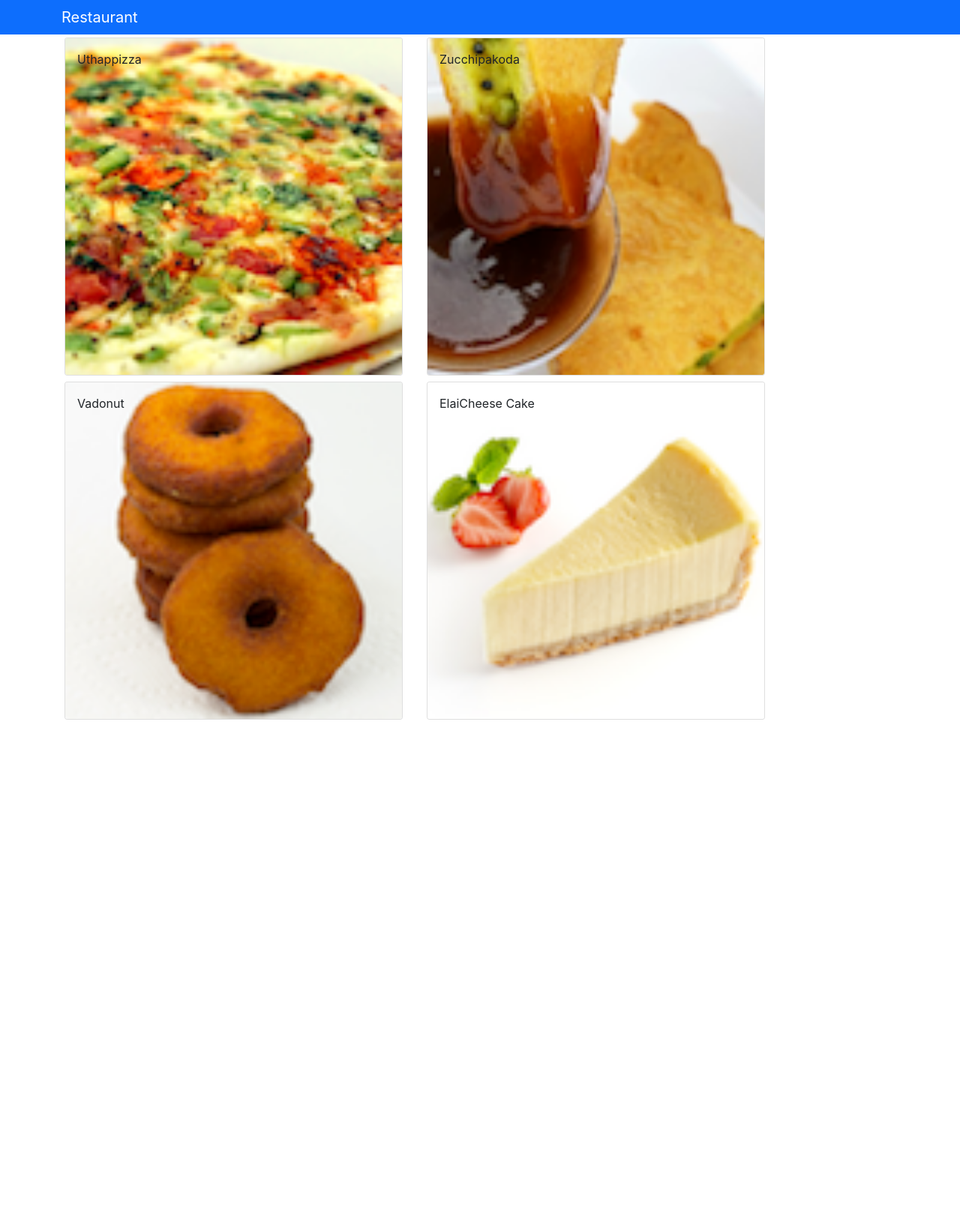
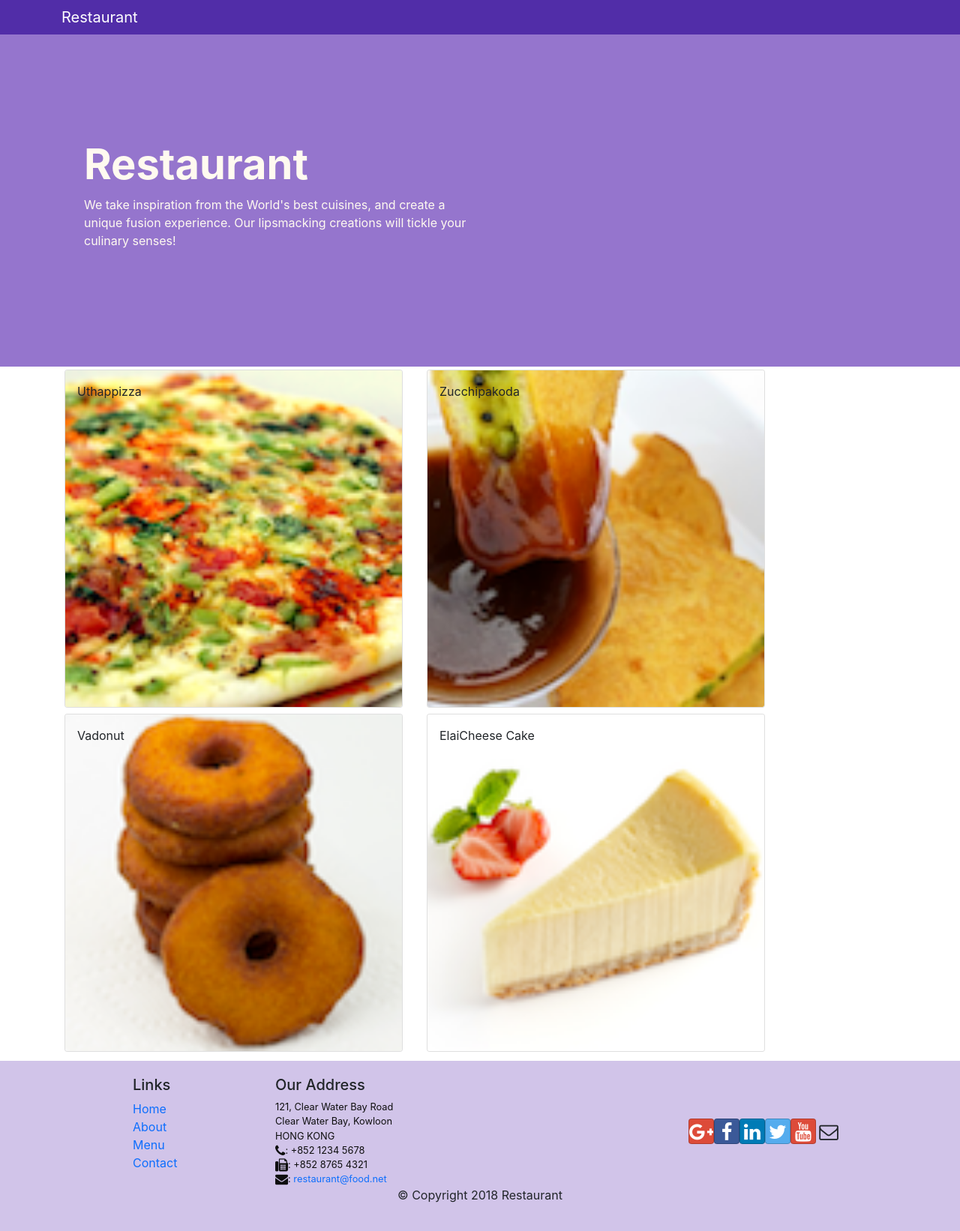
Before and after one commit to Volvram/Restaurant, a React (Create React App) app: page / in a window 1280 px wide. Shown: the whole page at 75% size. Before the commit the page ends 972 px from the top, so only its background shows below. Built offline with nearby package versions, Linux system fonts and the light colour scheme.

Commit message:
Added Header and Footer components

```diff
--- a/package.json
+++ b/package.json
@@ -7,11 +7,13 @@
     "@testing-library/react": "^13.3.0",
     "@testing-library/user-event": "^13.5.0",
     "bootstrap": "^5.1.3",
+    "bootstrap-social": "^5.1.1",
+    "font-awesome": "^4.7.0",
     "react": "^18.2.0",
     "react-dom": "^18.2.0",
     "react-popper": "^2.3.0",
     "react-scripts": "5.0.1",
-    "reactstrap": "^9.1.1",
+    "reactstrap": "^9.1.3",
     "web-vitals": "^2.1.4"
   },
   "scripts": {
--- a/src/App.css
+++ b/src/App.css
@@ -1,3 +1,40 @@
 li{
   list-style-type: none;
 }
+.row-header{
+  margin:0px auto;
+  padding:0px auto;
+}
+
+.row-content {
+  margin:0px auto;
+  padding: 50px 0px 50px 0px;
+  border-bottom: 1px ridge;
+  min-height:400px;
+}
+
+.footer{
+  background-color: #D1C4E9;
+  margin:0px auto;
+  padding: 20px 0px 20px 0px;
+}
+.jumbotron {
+  padding:70px 30px 70px 30px !important;
+  margin:0px auto !important;
+  background: #9575CD !important;
+  color:floralwhite !important;
+}
+
+address{
+  font-size:80%;
+  margin:0px;
+  color:#0f0f0f;
+}
+
+.navbar-dark {
+  background-color: #512DA8;
+}
+
+.href-without-underline{
+  text-decoration: none;
+}
--- /dev/null
+++ b/src/components/FooterComponent.js
@@ -0,0 +1,50 @@
+import React, { Component } from "react";
+
+function Footer(props){
+    return(
+        <div className="footer">
+            <div className="container">
+                <div className="row justify-content-center">
+                    <div className="col-4 offset-1 col-sm-2">
+                        <h5>Links</h5>
+                        <ul className="list-unstyled">
+                            <li><a className="href-without-underline" href="#">Home</a></li>
+                            <li><a className="href-without-underline" href="#">About</a></li>
+                            <li><a className="href-without-underline" href="#">Menu</a></li>
+                            <li><a className="href-without-underline" href="contactus.html">Contact</a></li>
+                        </ul>
+                    </div>
+                    <div className="col-7 col-sm-5">
+                        <h5>Our Address</h5>
+                        <address>
+                        121, Clear Water Bay Road<br />
+                        Clear Water Bay, Kowloon<br />
+                        HONG KONG<br />
+                        <i className="fa fa-phone fa-lg"></i>: +852 1234 5678<br />
+                        <i className="fa fa-fax fa-lg"></i>: +852 8765 4321<br />
+                        <i className="fa fa-envelope fa-lg"></i>: <a className="href-without-underline" href="mailto:restaurant@food.net">
+                            restaurant@food.net</a>
+                        </address>
+                    </div>
+                    <div className="col-12 col-sm-4 align-self-center">
+                        <div className="text-center">
+                            <a className="btn btn-social-icon btn-google" href="http://google.com/+"><i className="fa fa-google-plus"></i></a>
+                            <a className="btn btn-social-icon btn-facebook" href="http://www.facebook.com/profile.php?id="><i className="fa fa-facebook"></i></a>
+                            <a className="btn btn-social-icon btn-linkedin" href="http://www.linkedin.com/in/"><i className="fa fa-linkedin"></i></a>
+                            <a className="btn btn-social-icon btn-twitter" href="http://twitter.com/"><i className="fa fa-twitter"></i></a>
+                            <a className="btn btn-social-icon btn-google" href="http://youtube.com/"><i className="fa fa-youtube"></i></a>
+                            <a className="btn btn-social-icon" href="mailto:"><i className="fa fa-envelope-o"></i></a>
+                        </div>
+                    </div>
+                </div>
+                <div className="row justify-content-center">
+                    <div className="col-auto">
+                        <p>© Copyright 2018 Restaurant</p>
+                    </div>
+                </div>
+            </div>
+        </div>
+    );
+}
+
+export default Footer;
--- /dev/null
+++ b/src/components/HeaderComponent.js
@@ -0,0 +1,26 @@
+import React, { Component } from "react";
+import { Navbar, NavbarBrand } from 'reactstrap';
+
+class Header extends Component {
+    render(){
+        return(
+            <>
+                <Navbar dark >
+                    <div className='container'>
+                        <NavbarBrand href="/">Restaurant</NavbarBrand>
+                    </div>
+                </Navbar>
+                <div className="jumbotron container-fluid bg-light text-dark p-5">
+                    <div className="jumbotron row row-header container bg-light p-5">
+                        <div className="col-12 col-sm-6">
+                            <h1 class="display-4 fw-bold">Restaurant</h1>
+                            <p>We take inspiration from the World's best cuisines, and create a unique fusion experience. Our lipsmacking creations will tickle your culinary senses!</p>
+                        </div>
+                    </div>
+                </div>
+            </>
+        );
+    }
+}
+
+export default Header
--- a/src/components/MainComponent.js
+++ b/src/components/MainComponent.js
@@ -1,7 +1,8 @@
 import { Component } from 'react';
-import { Navbar, NavbarBrand } from 'reactstrap';
+import Header from './HeaderComponent';
 import Menu from './MenuComponent';
 import DishDetail from "./DishDetailComponent";
+import Footer from './FooterComponent';
 import { DISHES } from '../shared/dishes';
 
 class Main extends Component {
@@ -30,15 +31,12 @@
     render() {
         return (
             <div>
-                <Navbar dark color='primary'>
-                    <div className='container'>
-                    <NavbarBrand href="/">Restaurant</NavbarBrand>
-                    </div>
-                </Navbar>
+                <Header />
                 <Menu dishes = {this.state.dishes}
                     onClick = {(dishId) => this.onDishSelect(dishId)}/>
                 <DishDetail
                     dish = {this.state.dishes.filter((dish) => dish.id === this.state.selectedDish)[0]}/>
+                <Footer />
             </div>
         );
     }
--- a/src/index.js
+++ b/src/index.js
@@ -6,6 +6,8 @@
 import React from 'react';
 import ReactDOM from 'react-dom/client';
 import 'bootstrap/dist/css/bootstrap.min.css';
+import 'font-awesome/css/font-awesome.min.css';
+import 'bootstrap-social/bootstrap-social.css';
 import './index.css';
 import App from './App';
 import reportWebVitals from './reportWebVitals';
```
Also changed, not shown: 1 other file (tests, documents, lock files or other folders).
